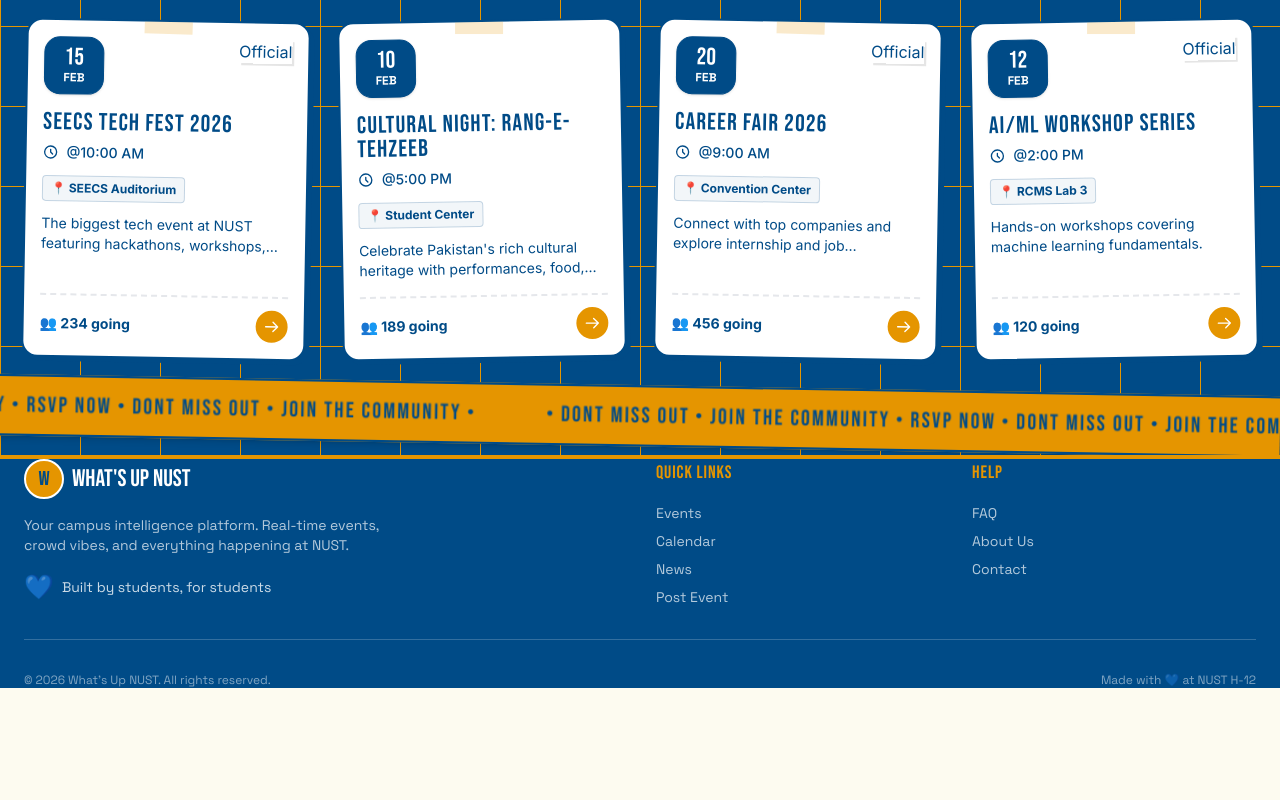
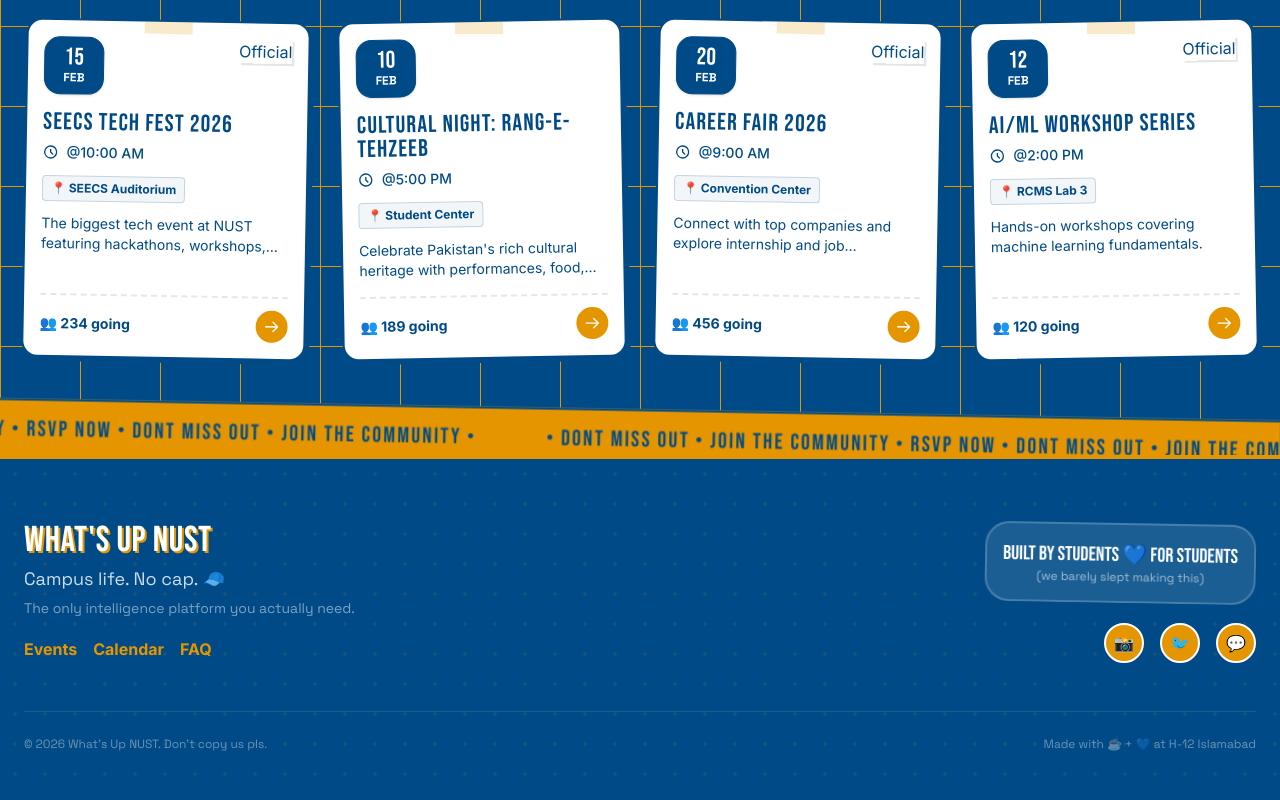
Before and after one commit to ahmadfaiz01/NUST-nama, a Next.js app: page / in a window 1280 px wide. Shown: the part 1961-2761 px from the top of the page. Before the commit the page ends 2649 px from the top, so only its background shows below. Built offline with nearby package versions, Linux system fonts and the light colour scheme.

Commit message:
style: adjust tape position and footer design per feedback

```diff
--- a/src/app/page.tsx
+++ b/src/app/page.tsx
@@ -174,8 +174,8 @@ export default function HomePage() {
                     </div>
                 </section>
 
-                {/* Bottom Tape */}
-                <div className="absolute bottom-0 left-0 right-0 z-20 bg-nust-orange py-3 border-y-2 border-nust-blue overflow-hidden transform rotate-1 scale-110 origin-right shadow-md">
+                {/* Bottom Tape - Moved down slightly */}
+                <div className="absolute -bottom-6 left-0 right-0 z-20 bg-nust-orange py-3 border-y-2 border-nust-blue overflow-hidden transform rotate-1 scale-110 origin-right shadow-md">
                     <div className="animate-marquee flex gap-16 whitespace-nowrap">
                         <span className="font-heading text-xl text-nust-blue tracking-widest">
                             • DONT MISS OUT • JOIN THE COMMUNITY • RSVP NOW • DONT MISS OUT • JOIN THE COMMUNITY •
--- a/src/components/layout/Footer.tsx
+++ b/src/components/layout/Footer.tsx
@@ -2,72 +2,69 @@ import Link from "next/link";
 
 export function Footer() {
     return (
-        <footer className="bg-nust-blue border-t-4 border-nust-orange">
-            <div className="container py-12">
-                <div className="grid grid-cols-1 md:grid-cols-4 gap-8">
-                    {/* Brand */}
-                    <div className="md:col-span-2">
-                        <Link href="/" className="inline-block mb-4">
-                            <div className="flex items-center gap-2">
-                                <div className="w-10 h-10 bg-nust-orange rounded-full border-2 border-white flex items-center justify-center">
-                                    <span className="font-heading text-xl text-nust-blue">W</span>
-                                </div>
-                                <span className="font-heading text-2xl text-white">WHAT&apos;S UP NUST</span>
-                            </div>
+        <footer className="bg-nust-blue border-t-4 border-nust-orange relative pt-16 pb-12 overflow-hidden">
+
+            {/* Background decoration */}
+            <div className="absolute top-0 left-0 w-full h-full opacity-10 pointer-events-none"
+                style={{ backgroundImage: 'radial-gradient(circle, #E59500 2px, transparent 2px)', backgroundSize: '30px 30px' }}>
+            </div>
+
+            <div className="container relative z-10">
+                <div className="flex flex-col md:flex-row items-center justify-between text-center md:text-left gap-8">
+
+                    {/* Brand Vibe */}
+                    <div className="max-w-md">
+                        <Link href="/" className="inline-block transform hover:rotate-2 transition-transform duration-300">
+                            <h2 className="font-heading text-4xl text-white drop-shadow-[2px_2px_0px_var(--nust-orange)]">
+                                WHAT&apos;S UP NUST
+                            </h2>
                         </Link>
-                        <p className="font-display text-white/70 text-sm max-w-sm mb-4">
-                            Your campus intelligence platform. Real-time events, crowd vibes, and everything happening at NUST.
+                        <p className="font-display text-white/80 text-lg mt-2">
+                            Campus life. No cap. 🧢 <br />
+                            <span className="text-sm opacity-60">The only intelligence platform you actually need.</span>
                         </p>
-                        <div className="flex items-center gap-2 text-white/80">
-                            <span className="text-2xl">💙</span>
-                            <span className="font-display text-sm">Built by students, for students</span>
+                        <div className="mt-4 flex flex-wrap justify-center md:justify-start gap-4">
+                            <Link href="/events" className="text-nust-orange font-bold hover:underline decoration-2 underline-offset-4">
+                                Events
+                            </Link>
+                            <Link href="/calendar" className="text-nust-orange font-bold hover:underline decoration-2 underline-offset-4">
+                                Calendar
+                            </Link>
+                            <Link href="/faq" className="text-nust-orange font-bold hover:underline decoration-2 underline-offset-4">
+                                FAQ
+                            </Link>
                         </div>
                     </div>
 
-                    {/* Quick Links */}
-                    <div>
-                        <h3 className="font-heading text-lg text-nust-orange mb-4">QUICK LINKS</h3>
-                        <nav className="space-y-2">
-                            <Link href="/events" className="block font-display text-sm text-white/70 hover:text-white transition-colors">
-                                Events
-                            </Link>
-                            <Link href="/calendar" className="block font-display text-sm text-white/70 hover:text-white transition-colors">
-                                Calendar
-                            </Link>
-                            <Link href="/news" className="block font-display text-sm text-white/70 hover:text-white transition-colors">
-                                News
-                            </Link>
-                            <Link href="/post-event" className="block font-display text-sm text-white/70 hover:text-white transition-colors">
-                                Post Event
-                            </Link>
-                        </nav>
-                    </div>
+                    {/* Social / Credits Vibe */}
+                    <div className="flex flex-col items-center md:items-end gap-3">
+                        <div className="bg-white/10 backdrop-blur-sm border-2 border-white/20 rounded-xl p-4 rotate-1 hover:rotate-0 transition-transform cursor-default">
+                            <p className="font-heading text-white text-xl">
+                                BUILT BY STUDENTS 💙 FOR STUDENTS
+                            </p>
+                            <p className="font-display text-xs text-white/60 text-center">
+                                (we barely slept making this)
+                            </p>
+                        </div>
 
-                    {/* Help */}
-                    <div>
-                        <h3 className="font-heading text-lg text-nust-orange mb-4">HELP</h3>
-                        <nav className="space-y-2">
-                            <Link href="/faq" className="block font-display text-sm text-white/70 hover:text-white transition-colors">
-                                FAQ
-                            </Link>
-                            <Link href="/about" className="block font-display text-sm text-white/70 hover:text-white transition-colors">
-                                About Us
-                            </Link>
-                            <Link href="mailto:support@whatsupnust.com" className="block font-display text-sm text-white/70 hover:text-white transition-colors">
-                                Contact
-                            </Link>
-                        </nav>
+                        <div className="flex gap-4 mt-2">
+                            <a href="#" className="w-10 h-10 rounded-full bg-nust-orange border-2 border-white flex items-center justify-center hover:-translate-y-1 transition-transform">
+                                📸
+                            </a>
+                            <a href="#" className="w-10 h-10 rounded-full bg-nust-orange border-2 border-white flex items-center justify-center hover:-translate-y-1 transition-transform">
+                                🐦
+                            </a>
+                            <a href="#" className="w-10 h-10 rounded-full bg-nust-orange border-2 border-white flex items-center justify-center hover:-translate-y-1 transition-transform">
+                                💬
+                            </a>
+                        </div>
                     </div>
                 </div>
 
                 {/* Bottom Bar */}
-                <div className="border-t border-white/20 mt-8 pt-8 flex flex-col md:flex-row items-center justify-between gap-4">
-                    <p className="font-display text-xs text-white/50">
-                        © 2026 What&apos;s Up NUST. All rights reserved.
-                    </p>
-                    <div className="flex items-center gap-4">
-                        <span className="font-display text-xs text-white/50">Made with 💙 at NUST H-12</span>
-                    </div>
+                <div className="mt-12 pt-6 border-t border-white/10 flex flex-col md:flex-row items-center justify-between gap-4 text-xs font-display text-white/40">
+                    <p>© 2026 What&apos;s Up NUST. Don&apos;t copy us pls.</p>
+                    <p>Made with ☕ + 💙 at H-12 Islamabad</p>
                 </div>
             </div>
         </footer>
```
